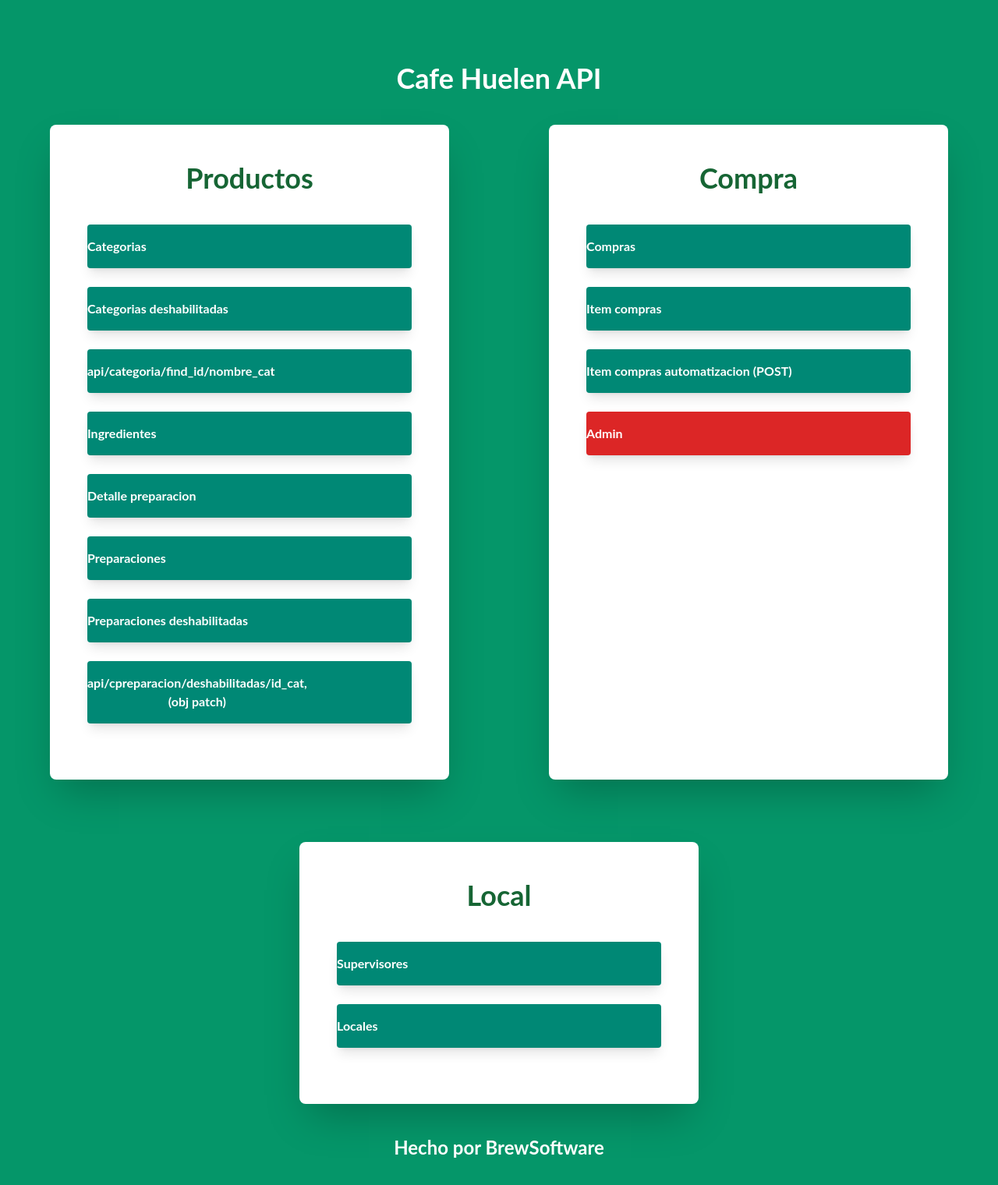
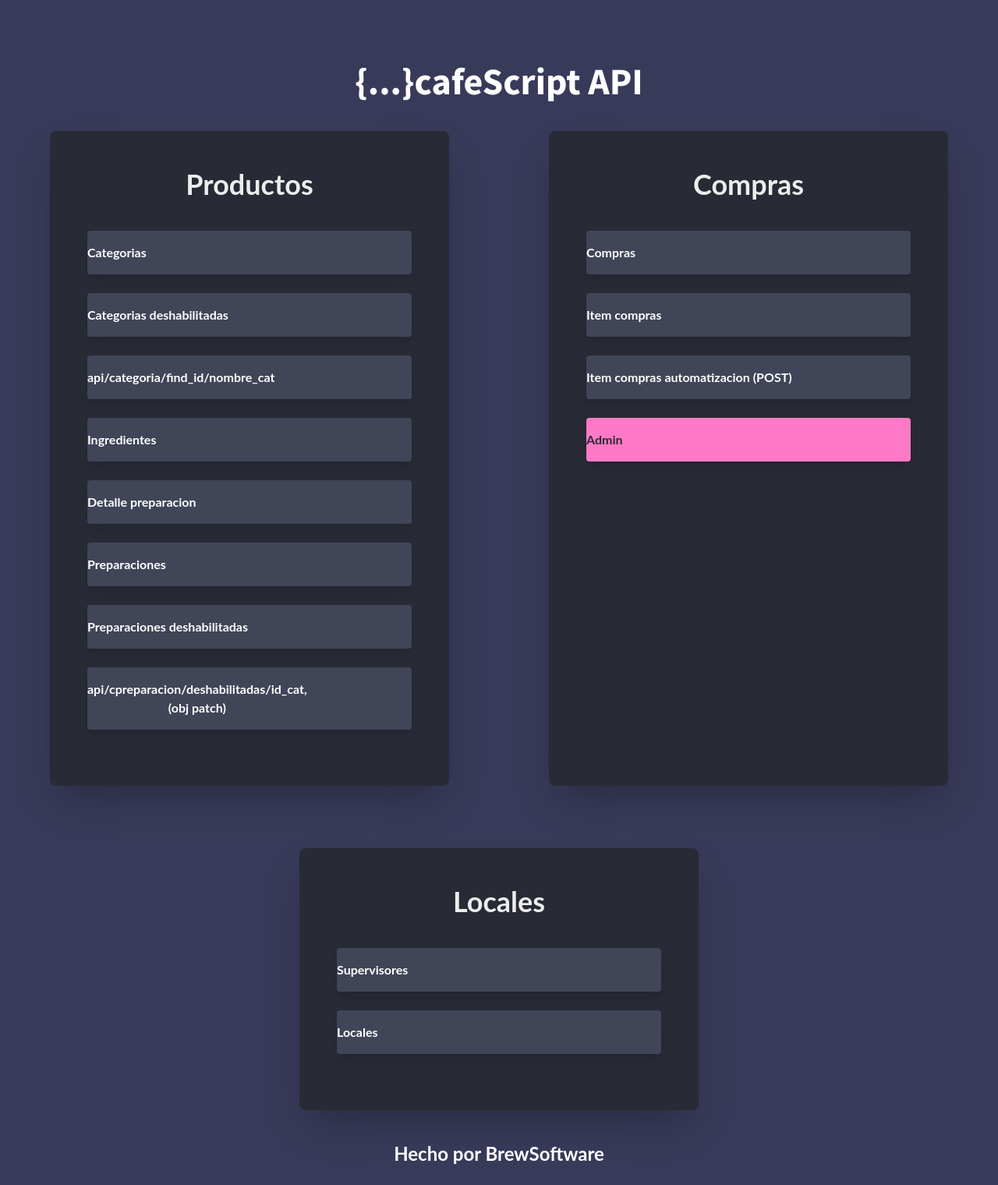
Before and after one commit to keaguirre/CafehuelenBackend, a Django app: page /api/ in a window 1280 px wide. Shown: the whole page at 78% size. Before the commit the page ends 1485 px from the top, so only its background shows below. Run offline with Django 4.2, Linux system fonts and the light colour scheme; some libraries are stand-ins or nearby versions.

Commit message:
+info 29/05

```diff
--- a/compras/models.py
+++ b/compras/models.py
@@ -26,6 +26,7 @@ class Compra(models.Model):
     class Meta:
         verbose_name='Compra'
         verbose_name_plural='Compras'
+        ordering=['fecha_compra']
 
     def __int__(self):
         return self.id_compra
--- a/compras/urls.py
+++ b/compras/urls.py
@@ -1,9 +1,10 @@
 from django.urls import path, include
-from .views import  compra_list, compra_detail, item_compra_list, item_compra_detail, item_compra_auto
+from .views import  compra_list, compra_detail, item_compra_list, item_compra_detail, item_compra_auto, compras_recientes
 urlpatterns = [
-    path('compra/', compra_list),
-    path('compra/<int:id_compra>',compra_detail),
-    path('item_compra/', item_compra_list),
-    path('item_compra/<int:id_item_compra>', item_compra_detail),
-    path('item_compra_auto/', item_compra_auto),
+    path('compras/', compra_list),
+    path('compras/<int:id_compra>',compra_detail),
+    path('compras/compras_recientes', compras_recientes),
+    path('items_compra/', item_compra_list),
+    path('items_compra/<int:id_item_compra>', item_compra_detail),
+    path('items_compra_auto/', item_compra_auto),
 ]
--- a/core/templates/indexAPI.html
+++ b/core/templates/indexAPI.html
@@ -12,32 +12,32 @@
 </head>
 <body class="body-bg min-h-screen pt-12 md:pt-20 pb-6 px-2 md:px-0" style="font-family:'Lato',sans-serif;">
     <header class="max-w-lg mx-auto">
-        <a href="/" class="text-4xl font-bold text-white text-center"><h1>Cafe Huelen API</h1></a>
+        <a href="/" class="text-5xl font-bold text-white text-center" style="font-family: 'Source Sans Pro', sans-serif;"><h1>{...}cafeScript API</h1></a>
     </header>
     <div class="flex flex-row flex-wrap">
-    <section class="w-full bg-white max-w-lg mx-auto p-8 md:p-12 my-10 rounded-lg shadow-2xl">
-        <h1 class="text-4xl font-bold pb-10 text-green-800 text-center">Productos</h1>
-        <a href="categoria"><button class="w-full text-center flex flex-col api-btn mb-6 pb-4 pt-4 text-white font-bold rounded shadow-lg hover:shadow-xl" type="button">Categorias</button></a>
-        <a href="categoria/deshabilitadas"><button class="w-full flex flex-col api-btn mb-6 pb-4 pt-4 text-white font-bold rounded shadow-lg hover:shadow-xl" type="button">Categorias deshabilitadas</button></a>
+        <section class="seccion w-full bg-section max-w-lg mx-auto p-8 md:p-12 my-10 rounded-lg shadow-2xl">
+            <h1 class="text-4xl font-bold pb-10 titles text-center">Productos</h1>
+            <a href="v1/categorias"><button class="w-full text-center flex flex-col api-btn mb-6 pb-4 pt-4 text-white font-bold rounded shadow-lg hover:shadow-xl" type="button">Categorias</button></a>
+            <a href="v1/categorias/deshabilitadas"><button class="w-full flex flex-col api-btn mb-6 pb-4 pt-4 text-white font-bold rounded shadow-lg hover:shadow-xl" type="button">Categorias deshabilitadas</button></a>
             <button class="w-full flex flex-col api-btn mb-6 pb-4 pt-4 text-white font-bold rounded shadow-lg hover:shadow-xl" type="button">api/categoria/find_id/nombre_cat</button>
-        <a href="ingrediente"><button class="w-full flex flex-col api-btn mb-6 pb-4 pt-4 text-white font-bold rounded shadow-lg hover:shadow-xl" type="button">Ingredientes</button></a>
-        <a href="detalle_prep"><button class="w-full flex flex-col api-btn mb-6 pb-4 pt-4 text-white font-bold rounded shadow-lg hover:shadow-xl" type="button">Detalle preparacion</button></a>
-        <a href="preparacion"><button class="w-full flex flex-col api-btn mb-6 pb-4 pt-4 text-white font-bold rounded shadow-lg hover:shadow-xl" type="button">Preparaciones</button></a>
-        <a href="preparacion/deshabilitadas"><button class="w-full flex flex-col api-btn mb-6 pb-4 pt-4 text-white font-bold rounded shadow-lg hover:shadow-xl" type="button">Preparaciones deshabilitadas</button></a>
+            <a href="v1/ingredientes"><button class="w-full flex flex-col api-btn mb-6 pb-4 pt-4 text-white font-bold rounded shadow-lg hover:shadow-xl" type="button">Ingredientes</button></a>
+            <a href="v1/detalles_prep"><button class="w-full flex flex-col api-btn mb-6 pb-4 pt-4 text-white font-bold rounded shadow-lg hover:shadow-xl" type="button">Detalle preparacion</button></a>
+            <a href="v1/preparaciones"><button class="w-full flex flex-col api-btn mb-6 pb-4 pt-4 text-white font-bold rounded shadow-lg hover:shadow-xl" type="button">Preparaciones</button></a>
+            <a href="v1/preparaciones/deshabilitadas"><button class="w-full flex flex-col api-btn mb-6 pb-4 pt-4 text-white font-bold rounded shadow-lg hover:shadow-xl" type="button">Preparaciones deshabilitadas</button></a>
             <button class="w-full flex flex-col api-btn mb-6 pb-4 pt-4 text-white font-bold rounded shadow-lg hover:shadow-xl" type="button">api/cpreparacion/deshabilitadas/id_cat,<br> (obj patch)</button>
         </section>
-    <section class="w-full bg-white max-w-lg mx-auto p-8 md:p-12 my-10 rounded-lg shadow-2xl">
-        <h1 class="text-4xl font-bold pb-10 text-green-800 text-center">Compra</h1>
-        <a href="compra"><button class="w-full flex flex-col api-btn mb-6 pb-4 pt-4 text-white font-bold rounded shadow-lg hover:shadow-xl" type="button">Compras</button></a>
-        <a href="item_compra"><button class="w-full flex flex-col api-btn mb-6 pb-4 pt-4 text-white font-bold rounded shadow-lg hover:shadow-xl" type="button">Item compras</button></a>
-        <a href="item_compra_auto"><button class="w-full flex flex-col api-btn mb-6 pb-4 pt-4 text-white font-bold rounded shadow-lg hover:shadow-xl" type="button">Item compras automatizacion (POST)</button></a>
-        <a href="/admin"><button id="adm-btn" class="w-full flex flex-col bg-red-600 mb-6 pb-4 pt-4 text-white font-bold rounded shadow-lg hover:shadow-xl" type="button">Admin</button></a>
+        <section class="w-full bg-section max-w-lg mx-auto p-8 md:p-12 my-10 rounded-lg shadow-2xl">
+            <h1 class="text-4xl font-bold pb-10 titles text-center">Compras</h1>
+            <a href="v1/compras"><button class="w-full flex flex-col api-btn mb-6 pb-4 pt-4 text-white font-bold rounded shadow-lg hover:shadow-xl" type="button">Compras</button></a>
+            <a href="v1/items_compra"><button class="w-full flex flex-col api-btn mb-6 pb-4 pt-4 text-white font-bold rounded shadow-lg hover:shadow-xl" type="button">Item compras</button></a>
+            <a href="v1/items_compra_auto"><button class="w-full flex flex-col api-btn mb-6 pb-4 pt-4 text-white font-bold rounded shadow-lg hover:shadow-xl" type="button">Item compras automatizacion (POST)</button></a>
+            <a href="/admin"><button id="adm-btn" class="w-full flex flex-col mb-6 pb-4 pt-4 text-white font-bold rounded shadow-lg hover:shadow-xl" type="button">Admin</button></a>
         </section>
-    <section class="w-full bg-white max-w-lg mx-auto p-8 md:p-12 my-10 rounded-lg shadow-2xl">
-        <h1 class="text-4xl font-bold pb-10 text-green-800 text-center">Local</h1>
-        <a href="superv_local"><button class="w-full flex flex-col api-btn mb-6 pb-4 pt-4 text-white font-bold rounded shadow-lg hover:shadow-xl bg-red-700" type="button">Supervisores</button></a>
-        <a href="local"><button class="w-full flex flex-col api-btn mb-6 pb-4 pt-4 text-white font-bold rounded shadow-lg hover:shadow-xl" type="button">Locales</button></a>
-        <!-- <a href="totem"><button class="w-full flex flex-col api-btn mb-6 pb-4 pt-4 text-white font-bold rounded shadow-lg hover:shadow-xl" type="button">Totems</button></a> -->
+        <section class="w-full bg-section max-w-lg mx-auto p-8 md:p-12 my-10 rounded-lg shadow-2xl">
+            <h1 class="text-4xl font-bold pb-10 titles text-center">Locales</h1>
+            <a href="v1/supervisores_local"><button class="w-full flex flex-col api-btn mb-6 pb-4 pt-4 text-white font-bold rounded shadow-lg hover:shadow-xl" type="button">Supervisores</button></a>
+            <a href="v1/locales"><button class="w-full flex flex-col api-btn mb-6 pb-4 pt-4 text-white font-bold rounded shadow-lg hover:shadow-xl" type="button">Locales</button></a>
+            <!-- <a href="v1/totem"><button class="w-full flex flex-col api-btn mb-6 pb-4 pt-4 text-white font-bold rounded shadow-lg hover:shadow-xl" type="button">Totems</button></a> -->
         </section>
     </div>
 </body>
@@ -45,17 +45,28 @@
     <h1 class="text-center text-white font-bold text-2xl">Hecho por BrewSoftware</h1>
 </footer>
 <style>
+    .titles{
+        color:#EDEDED
+    }
     .body-bg {
-        background-color: #059669;
+        background-color: #383A59;
     }
     .api-btn{
-        background-color: #008875;
+        background-color: #414558;
     }
     .api-btn:hover{
-        background-color: #007879;
+        color: #FFB86B;
+    }
+    #adm-btn{
+        background-color: #FF79C6;
+        color: #282A36;
     }
     #adm-btn:hover{
-        background-color: #b20008;
+        color: #414558;
+    }
+    .bg-section{
+        background-color: #282A36;
+
     }
 </style>
 </html>
--- a/huelenBackend/urls.py
+++ b/huelenBackend/urls.py
@@ -21,8 +21,8 @@ from rest_framework.documentation import include_docs_urls
 urlpatterns = [
     path('',include('core.urls')),
     path('admin/', admin.site.urls),
-    path('api/', include('productos.urls')),
-    path('api/', include('compras.urls')),
-    path('api/', include('local.urls')),
-    path('api/docs', include_docs_urls(title='cafeScript API')),
+    path('api/v1/', include('productos.urls')),
+    path('api/v1/', include('compras.urls')),
+    path('api/v1/', include('local.urls')),
+    path('api/v1/docs', include_docs_urls(title='cafeScript API')),
 ]
--- a/local/urls.py
+++ b/local/urls.py
@@ -2,11 +2,11 @@ from django.urls import path, include
 # bloque productos = Local, Totem, Supervisores_local
 from .views import local_list, local_detail, superv_local_list, superv_local_detail, superv_local_login
 urlpatterns = [
-    path('local/', local_list),
-    path('local/<int:id_local>', local_detail),
-    path('superv_local/', superv_local_list),
-    path('superv_local/<str:usuario>', superv_local_detail),
-    path('superv_login/<str:usuario>', superv_local_login),
-    # path('totem/', totem_list),
-    # path('totem/<str:mac_totem>',totem_detail),
+    path('locales/', local_list),
+    path('locales/<int:id_local>', local_detail),
+    path('supervisores_local/', superv_local_list),
+    path('supervisores_local/<str:usuario>', superv_local_detail),
+    path('supervisores_login/<str:usuario>', superv_local_login),
+    # path('totems/', totem_list),
+    # path('totems/<str:mac_totem>',totem_detail),
 ]
--- a/productos/urls.py
+++ b/productos/urls.py
@@ -2,17 +2,17 @@ from django.urls import path, include
 from .views import categoria_list, categoria_detail, cat_find_id, ingrediente_list, ingrediente_detail, detalle_prep_list, detalle_prep_detail, preparacion_disabled_update, preparacion_list, preparacion_detail, get_disabled_catList, preparacion_disabled_list
 
 urlpatterns = [
-    path('categoria/', categoria_list),
-    path('categoria/<int:id_cat>', categoria_detail),
-    path('categoria/find_id/<str:nombre_cat>', cat_find_id),
-    path('categoria/deshabilitadas', get_disabled_catList),
-    path('ingrediente/', ingrediente_list),
-    path('ingrediente/<int:id_ingre>',ingrediente_detail),
-    path('detalle_prep/', detalle_prep_list),
-    path('detalle_prep/<int:id_detalle_prep>', detalle_prep_detail),
-    path('preparacion/', preparacion_list),
-    path('preparacion/<int:id_prep>', preparacion_detail),
-    path('preparacion/deshabilitadas', preparacion_disabled_list),
-    path('preparacion/deshabilitadas/<int:id_prep>', preparacion_disabled_update),
+    path('categorias/', categoria_list),
+    path('categorias/<int:id_cat>', categoria_detail),
+    path('categorias/find_id/<str:nombre_cat>', cat_find_id),
+    path('categorias/deshabilitadas', get_disabled_catList),
+    path('ingredientes/', ingrediente_list),
+    path('ingredientes/<int:id_ingre>',ingrediente_detail),
+    path('detalles_prep/', detalle_prep_list),
+    path('detalles_prep/<int:id_detalle_prep>', detalle_prep_detail),
+    path('preparaciones/', preparacion_list),
+    path('preparaciones/<int:id_prep>', preparacion_detail),
+    path('preparaciones/deshabilitadas', preparacion_disabled_list),
+    path('preparaciones/deshabilitadas/<int:id_prep>', preparacion_disabled_update),
 #-------------------------------------------
 ]
```
Also changed, not shown: compras/views.py (+29 -24 lines), core/templates/index.html (+18 -13 lines), productos/views.py (+21 -19 lines), changelog.md. Lines whose indentation alone changed are shown as unchanged.
